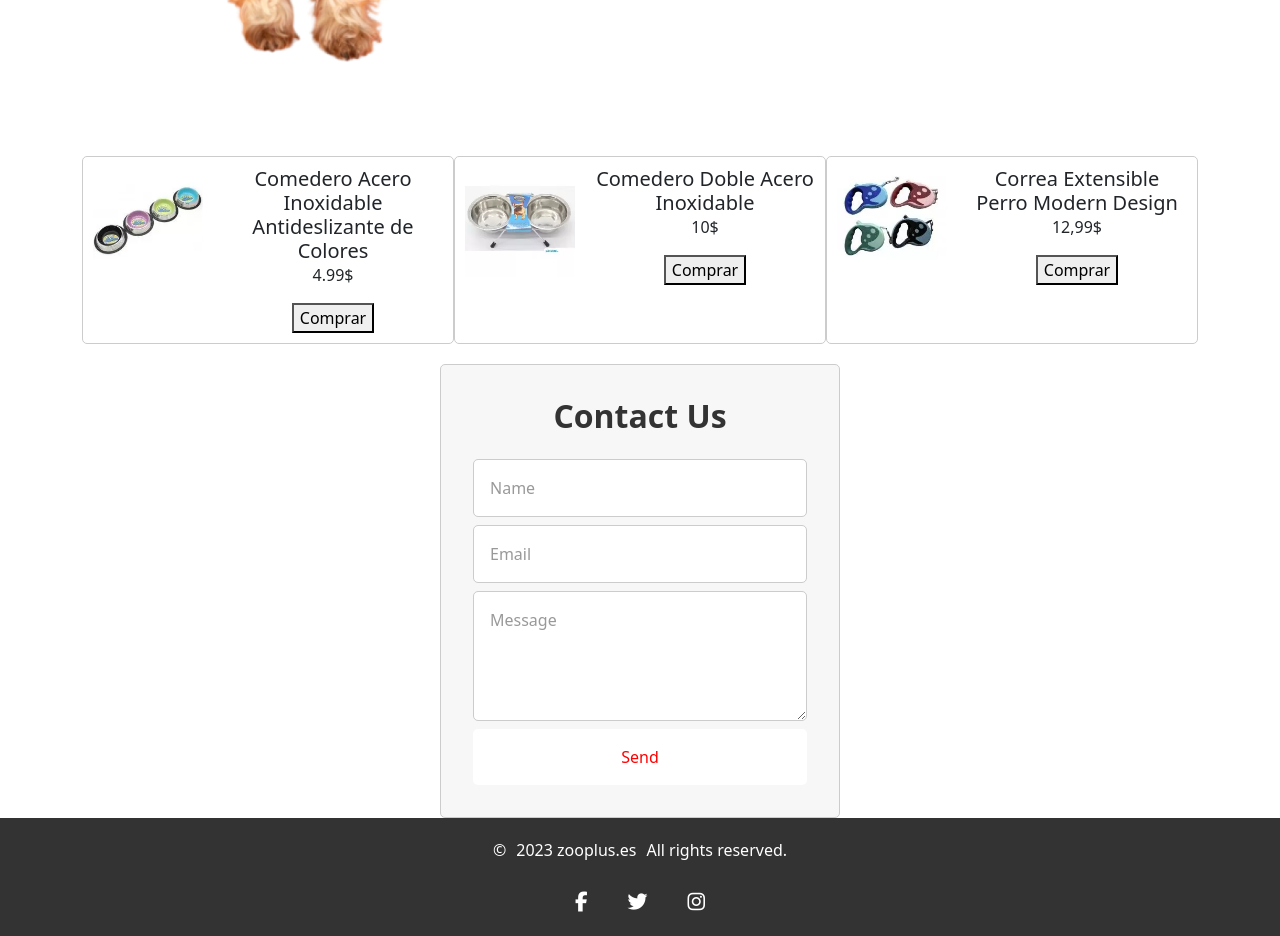
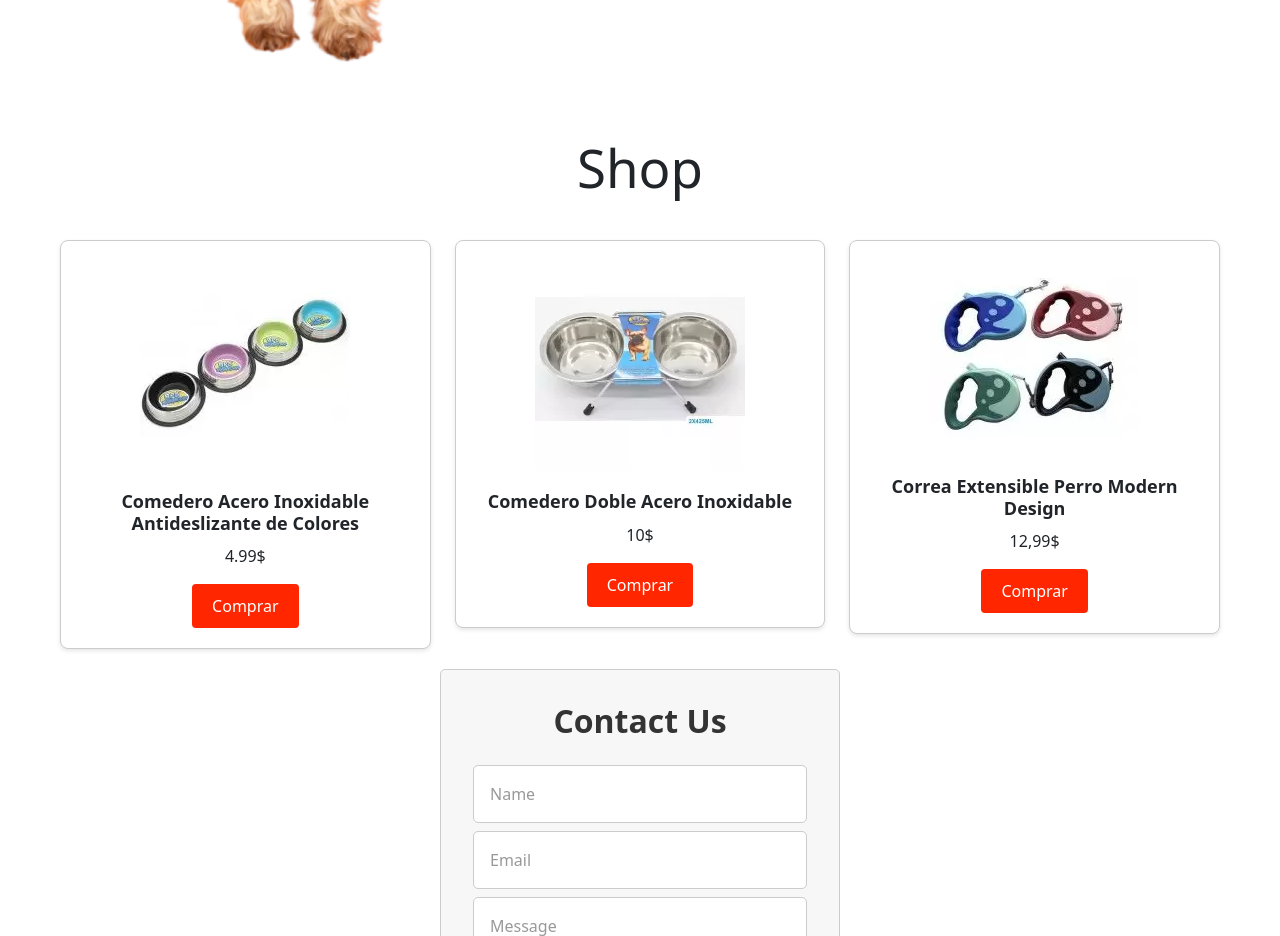
Before and after one commit to nasre21/prudoctos-perros, a Vue app: page / in a window 1280 px wide. Shown: the part 1000-1936 px from the top of the page. Built offline with nearby package versions, Linux system fonts and the light colour scheme.

Commit message:
esta hecho

```diff
--- a/src/components/CardView.vue
+++ b/src/components/CardView.vue
@@ -1,93 +1,140 @@
-<!-- src/components/Card.vue -->
+
 <template>
+ <div class="containerr">
+    <div class="heading">
+      <h1>Shop</h1>
+    </div>
+  </div>
 <div class="container">
+  <div class="row row-cols-1 row-cols-md-3 g-4">
+    <div class="col">
       <div class="card">
         <div class="card-content">
           <div class="image-container">
-          <img src="@/assets/img/image_1.png" alt="Imagen">
+            <img src="@/assets/img/image_1.png" alt="Imagen" class="img-fluid">
           </div>
           <div class="text-container">
             <h5 class="card-title">Comedero Acero Inoxidable Antideslizante de Colores</h5>
             <p class="card-text">4.99$</p>
-          <button class="btn-shop">Comprar</button>
+            <button class="btn btn-shop">Comprar</button>
           </div>
         </div>
       </div>
+    </div>
+    <div class="col">
       <div class="card">
         <div class="card-content">
           <div class="image-container">
-          <img src="@/assets/img/image_2.png" alt="Imagen">
+            <img src="@/assets/img/image_2.png" alt="Imagen" class="img-fluid">
           </div>
           <div class="text-container">
             <h5 class="card-title">Comedero Doble Acero Inoxidable</h5>
             <p class="card-text">10$</p>
-          <button class="btn-shop" >Comprar</button>
+            <button class="btn btn-shop">Comprar</button>
           </div>
         </div>
       </div>
+    </div>
+    <div class="col">
       <div class="card">
         <div class="card-content">
           <div class="image-container">
-          <img src="@/assets/img/image_3.png" alt="Imagen">
+            <img src="@/assets/img/image_3.png" alt="Imagen" class="img-fluid">
           </div>
           <div class="text-container">
             <h5 class="card-title">Correa Extensible Perro Modern Design</h5>
             <p class="card-text">12,99$</p>
-          <button class="btn-shop" >Comprar</button>
+            <button class="btn btn-shop">Comprar</button>
+          </div>
+        </div>
+      </div>
     </div>
   </div>
 </div>
 
-  </div>
 
 </template>
-
   <script setup>
 
 </script>
 
   <style scoped>
-  .container{
-    display: flex;
-    flex-flow: row;
-    justify-content: center;
-    text-align: center;
-
+  .container {
+  max-width: 1200px;
+  margin: 0 auto;
+  padding: 20px;
 }
 
+/* Customize your card styles */
 .card {
   border: 1px solid #ccc;
-    border-radius: 5px;
+  border-radius: 8px;
+  box-shadow: 0 2px 4px rgba(0, 0, 0, 0.1);
   overflow: hidden;
-    width: 400px;
-    margin: 20px auto;
 }
 
 .card-content {
-    display: flex;
+  padding: 20px;
 }
 
 .image-container {
-    flex: 1;
-    padding: 10px;
+  text-align: center;
 }
 
-  .image-container img {
-    width: 100%;
+img {
+  max-width: 100%;
   height: auto;
 }
 
 .text-container {
-    flex: 2;
-    padding: 10px;
+  text-align: center;
+  margin-top: 20px;
 }
 
 .card-title {
-    font-size: 20px;
-    margin: 0;
+  font-size: 18px;
+  font-weight: bold;
+  margin-bottom: 10px;
 }
 
 .card-text {
   font-size: 16px;
 }
+
+.btn-shop {
+  display: block;
+  margin: 0 auto;
+  background-color: #ff2600;
+  color: #fff;
+  border: none;
+  padding: 10px 20px;
+  border-radius: 4px;
+  cursor: pointer;
+}
+
+/* Responsive adjustments */
+@media (max-width: 991px) {
+  .row-cols-md-3 .col {
+    flex: 0 0 50%;
+    max-width: 50%;
+  }
+}
+
+@media (max-width: 767px) {
+  .row-cols-md-3 .col {
+    flex: 0 0 100%;
+    max-width: 100%;
+  }
+}
+
+.container {
+  text-align: center;
+}
+
+.heading h1 {
+  font-size: 3.3rem;
+  /* Adjust the font size as needed */
+  margin-bottom: 1.3rem;
+  text-align: center;
+}
   </style>
```
Lines whose indentation alone changed are shown as unchanged.
